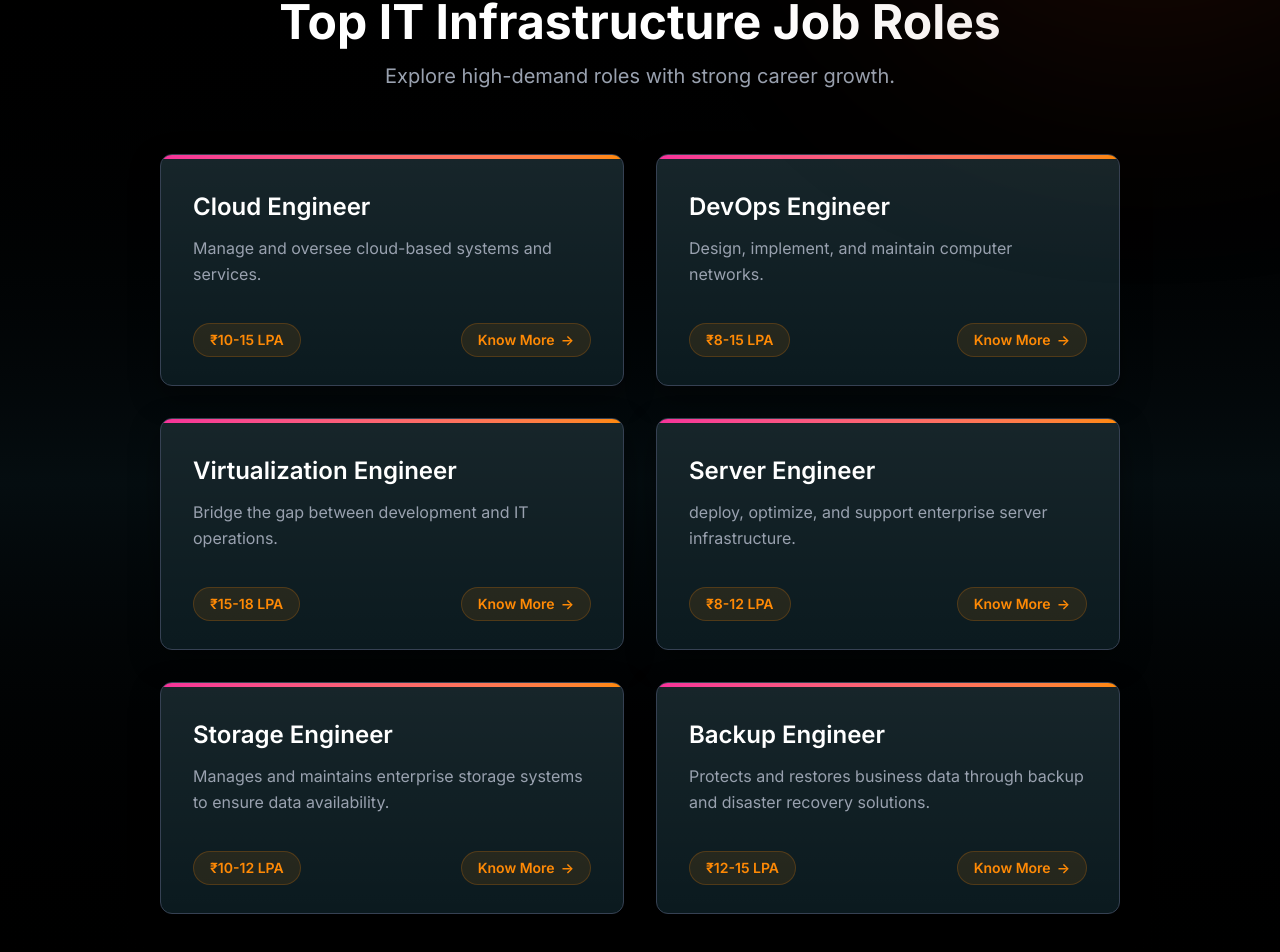
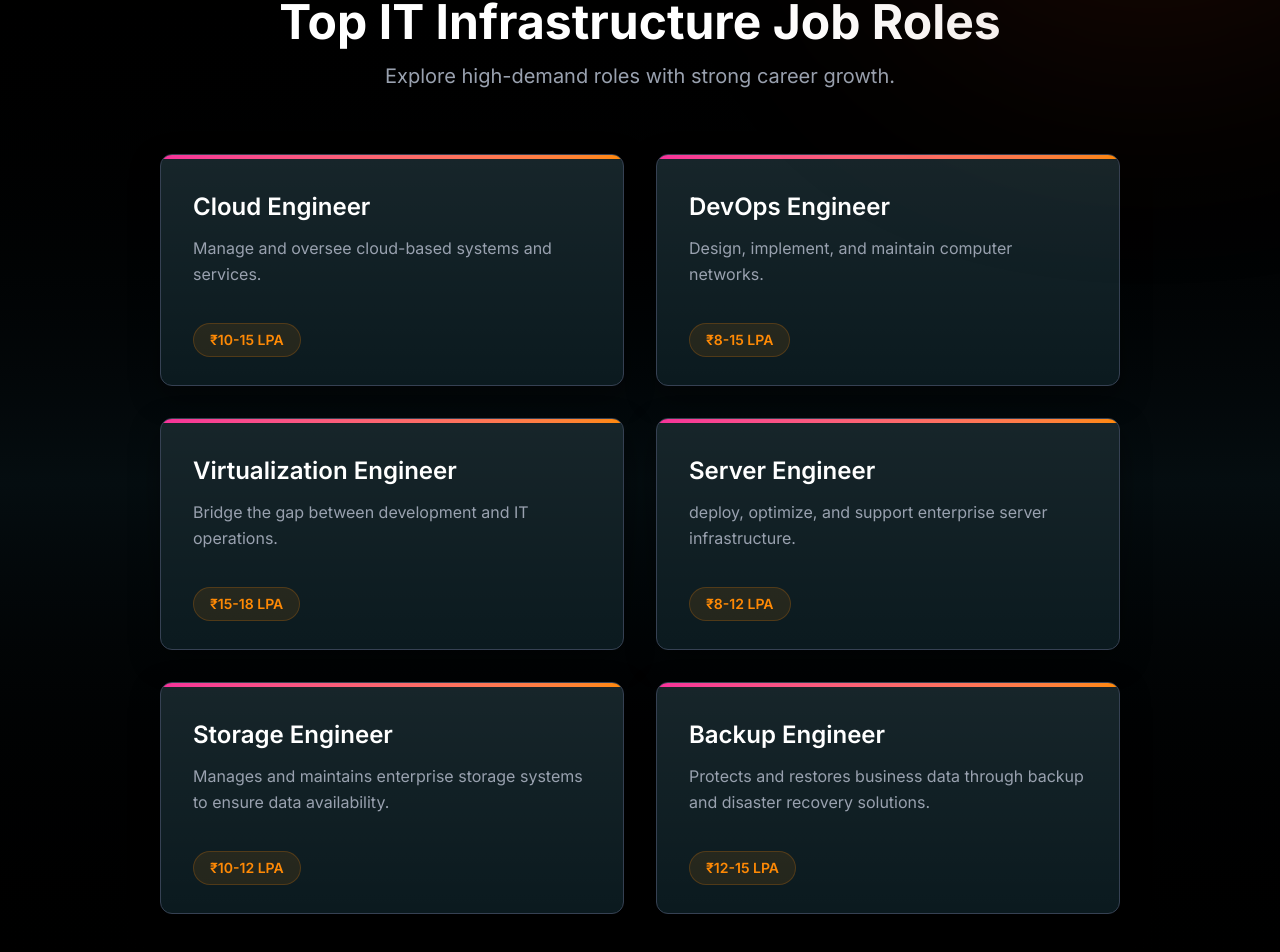
Before and after one commit to Yaswanth-rajana/svm, a React (Vite) app in the folder frontend/: page / in a window 1280 px wide. Shown: the part 1157-2109 px from the top of the page. Built offline with nearby package versions, Linux system fonts and the light colour scheme; no server answers.

Commit message:
otp and addons done 2

```diff
--- a/frontend/src/data/content.js
+++ b/frontend/src/data/content.js
@@ -47,38 +47,32 @@ export const programsContent = {
         {
           title: "Cloud Engineer",
           description: "Manage and oversee cloud-based systems and services.",
-          salary: "₹10-15 LPA",
-          route: "/cloud-computing"
+          salary: "₹10-15 LPA"
         },
         {
           title: "DevOps Engineer",
           description: "Design, implement, and maintain computer networks.",
-          salary: "₹8-15 LPA",
-          route: "/devops-engineering"
+          salary: "₹8-15 LPA"
         },
         {
           title: "Virtualization Engineer",
           description: "Bridge the gap between development and IT operations.",
-          salary: "₹15-18 LPA",
-          route: "/virtualization-engineering"
+          salary: "₹15-18 LPA"
         },
         {
           title: "Server Engineer",
           description: "deploy, optimize, and support enterprise server infrastructure.",
-          salary: "₹8-12 LPA",
-          route: "/server-engineering"
+          salary: "₹8-12 LPA"
         },
         {
           title: "Storage Engineer",
           description: "Manages and maintains enterprise storage systems to ensure data availability.",
-          salary: "₹10-12 LPA",
-          route: "/storage-engineering"
+          salary: "₹10-12 LPA"
         },
         {
           title: "Backup Engineer",
           description: "Protects and restores business data through backup and disaster recovery solutions.",
-          salary: "₹12-15 LPA",
-          route: "/backup-engineering"
+          salary: "₹12-15 LPA"
         }
       ]
     },
```
